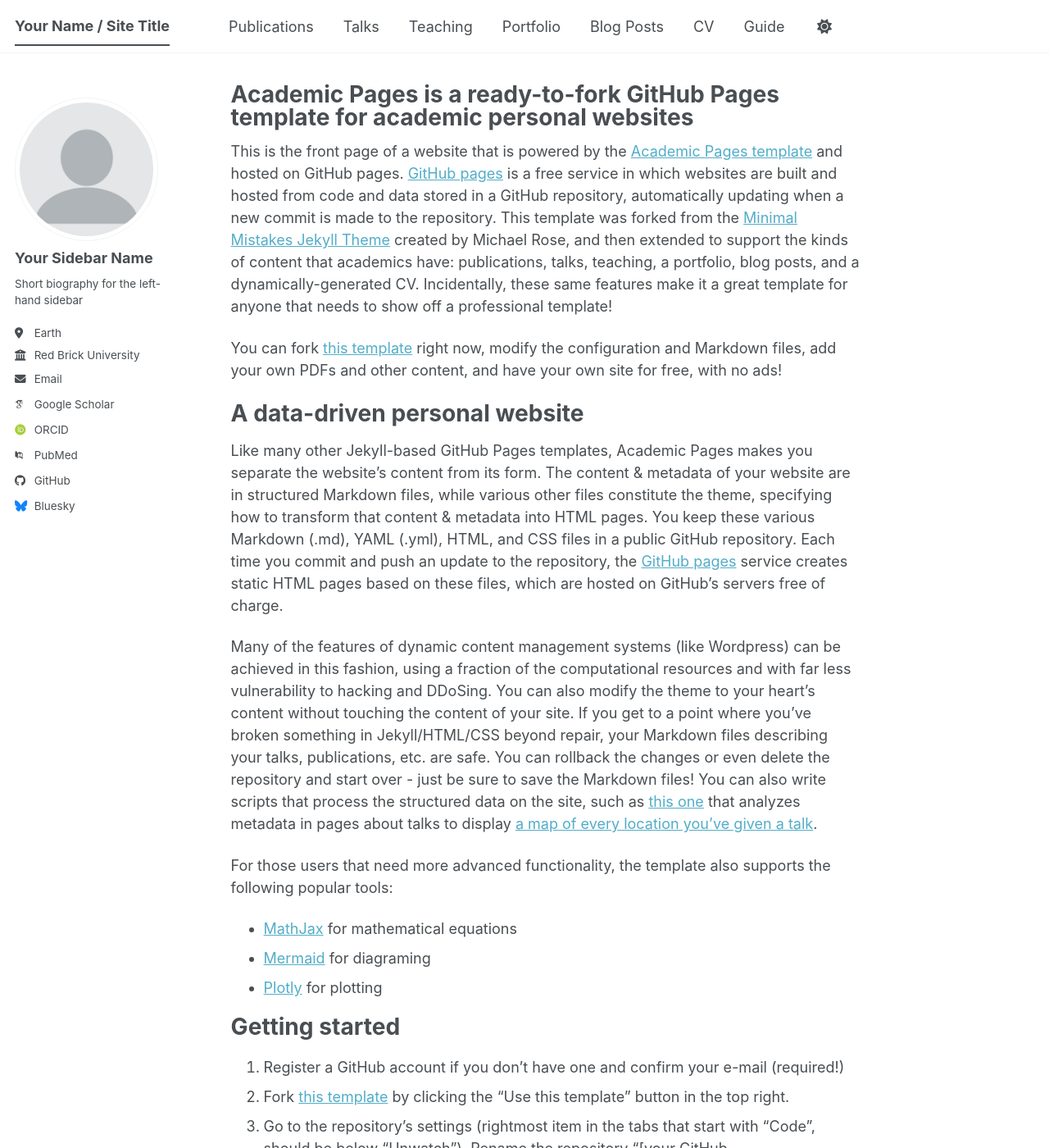
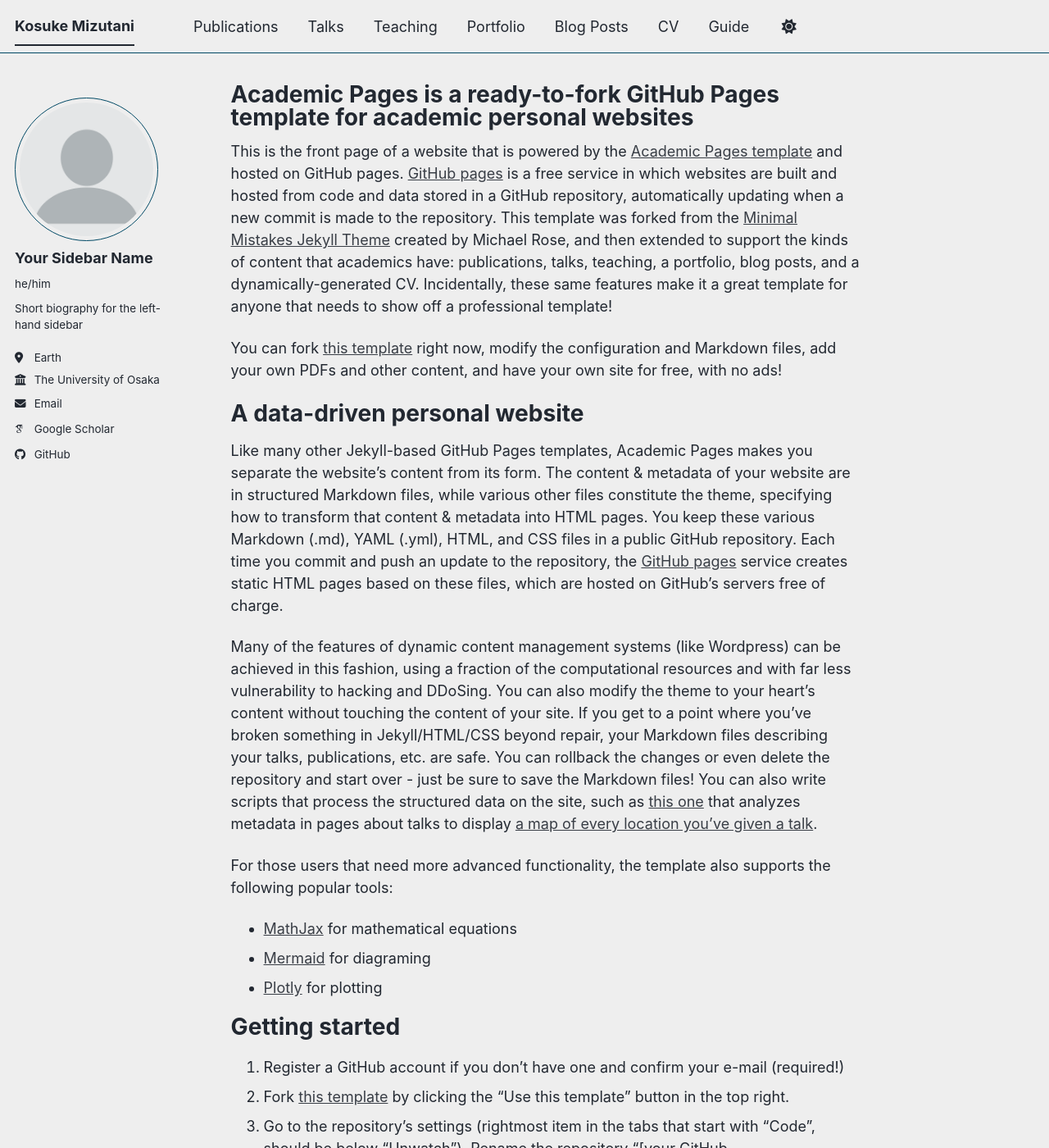
Before and after one commit to mizutani09/mizutani09.github.io, a Jekyll site: the page built from _pages/about.md, in a window 1280 px wide and 1400 px high. Shown: the whole window at 82% size. Built offline with Jekyll 4.4.1, drawn with Linux system fonts in a browser that asks for light colours; some web fonts are replaced; a script bundle is joined from its source files by our own code; library files that are not in the unit come from our copies; some of the changed text lies outside the part shown.

Commit message:
Modify site configuration and author details
Updated personal information and site settings.

```diff
--- a/_config.yml
+++ b/_config.yml
@@ -8,15 +8,15 @@
 
 # Basic Site Settings
 locale                   : "en-US"
-site_theme               : "default" # The available themes options are "default", "air", "sunrise", "mint", "dirt" and "contrast"
-title                    : "Your Name / Site Title"
+site_theme               : "air" # The available themes options are "default", "air", "sunrise", "mint", "dirt" and "contrast"
+title                    : "Kosuke Mizutani"
 title_separator          : "-"
-name                     : &name "Your Name"
-description              : &description "Your Name's academic portfolio"   # Update this with a general description of your site, this is the default if not overridden by a page
-url                      : https://academicpages.github.io # The base hostname & protocol for your site e.g. "https://[your GitHub username].github.io",
+name                     : &name "Kosuke Mizutani"
+description              : &description "3D MHD simulations of binary star interactions"   # Update this with a general description of your site, this is the default if not overridden by a page
+url                      : https://mizutani09.github.io # The base hostname & protocol for your site e.g. "https://[your GitHub username].github.io",
                                                            # or if you already have some other page hosted on Github then use "https://[your GitHub username].github.io/[Your Repo Name]"
 baseurl                  : "" # the subpath of your site, e.g. "/blog"
-repository               : "academicpages/academicpages.github.io"
+repository               : "mizutani09/mizutani09.github.io"
 
 # Site Author - The following control what appear as part of the author content on the side bar.
 #               If a field is blank the icon and link will not appear, otherwise it will be shown.
@@ -25,12 +25,12 @@ author:
   # Biographic information
   avatar           : "profile.png"
   name             : "Your Sidebar Name"
-  pronouns         : # example: "she/her"
+  pronouns         : "he/him" # example: "she/her"
   bio              : "Short biography for the left-hand sidebar"
   location         : "Earth"
-  employer         : "Red Brick University"
+  employer         : "The University of Osaka"
   uri              : # URL
-  email            : "none@example.org"
+  email            : "miutani [at] astro-osaka.jp"
 
   # Academic websites
   academia         : # URL
@@ -38,10 +38,10 @@ author:
   googlescholar    : "https://scholar.google.com/citations?user=PS_CX0AAAAAJ"
   inspire-hep      : # URL
   impactstory      : # URL
-  orcid            : "https://orcid.org/yourorcidurl"
+  orcid            : # "https://orcid.org/yourorcidurl"
   semantic         : # URL
   ssrn             : # URL
-  pubmed           : "https://www.ncbi.nlm.nih.gov/pubmed/?term=john+snow"
+  pubmed           : # "https://www.ncbi.nlm.nih.gov/pubmed/?term=john+snow"
   researchgate     : # URL
   scopus           : # URL
   zotero           : # URL
@@ -51,13 +51,13 @@ author:
   bitbucket        : # Username - Update with your username on the site
   codepen          : # Username
   dribbble         : # Username
-  github           : "academicpages"
+  github           : "mizutani09"
   kaggle           : # Username
   stackoverflow    : # User number or user number and name (i.e., use "1" or "1/jeff-atwood")
 
   # Social media
   artstation       : # Username
-  bluesky          : "bsky.app" # Replace this with you Bluesky username
+  bluesky          : # "bsky.app" # Replace this with you Bluesky username
   facebook         : # Username
   flickr           : # Username
   foursquare       : # Username
```
